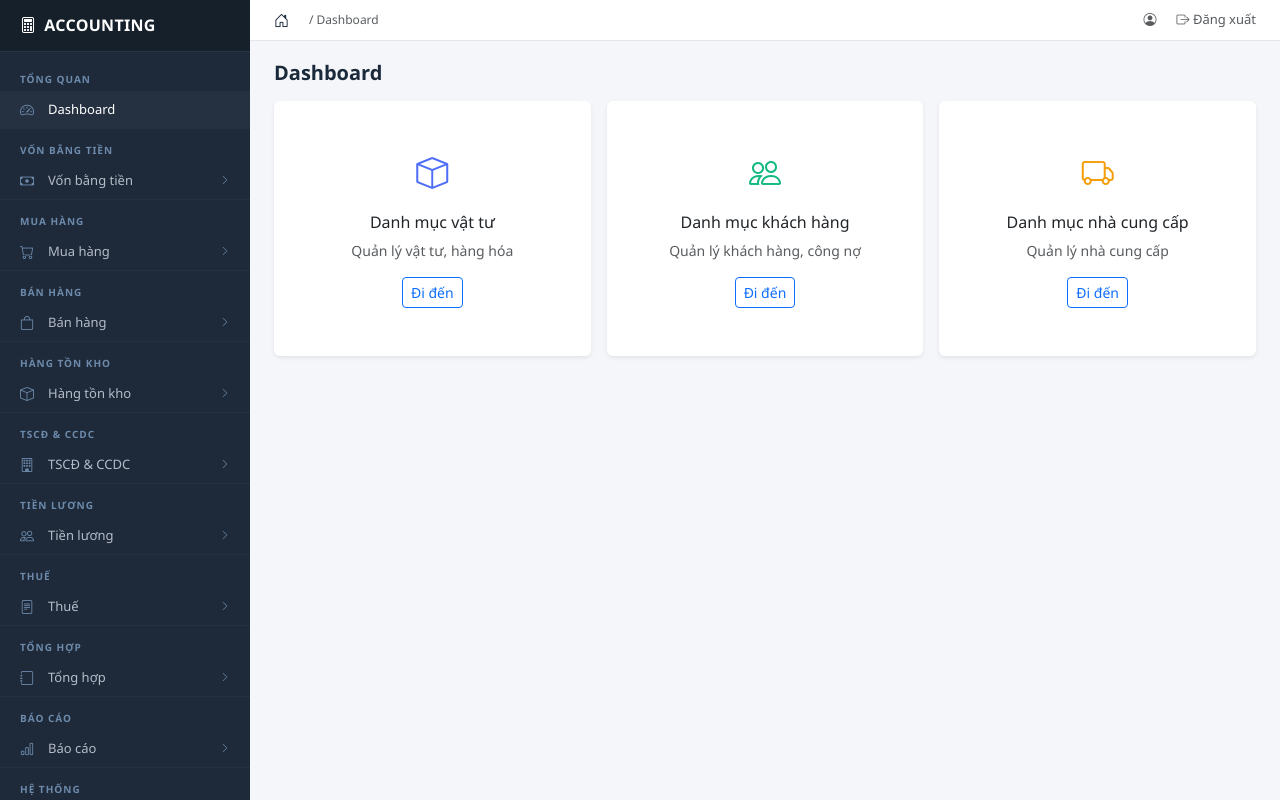
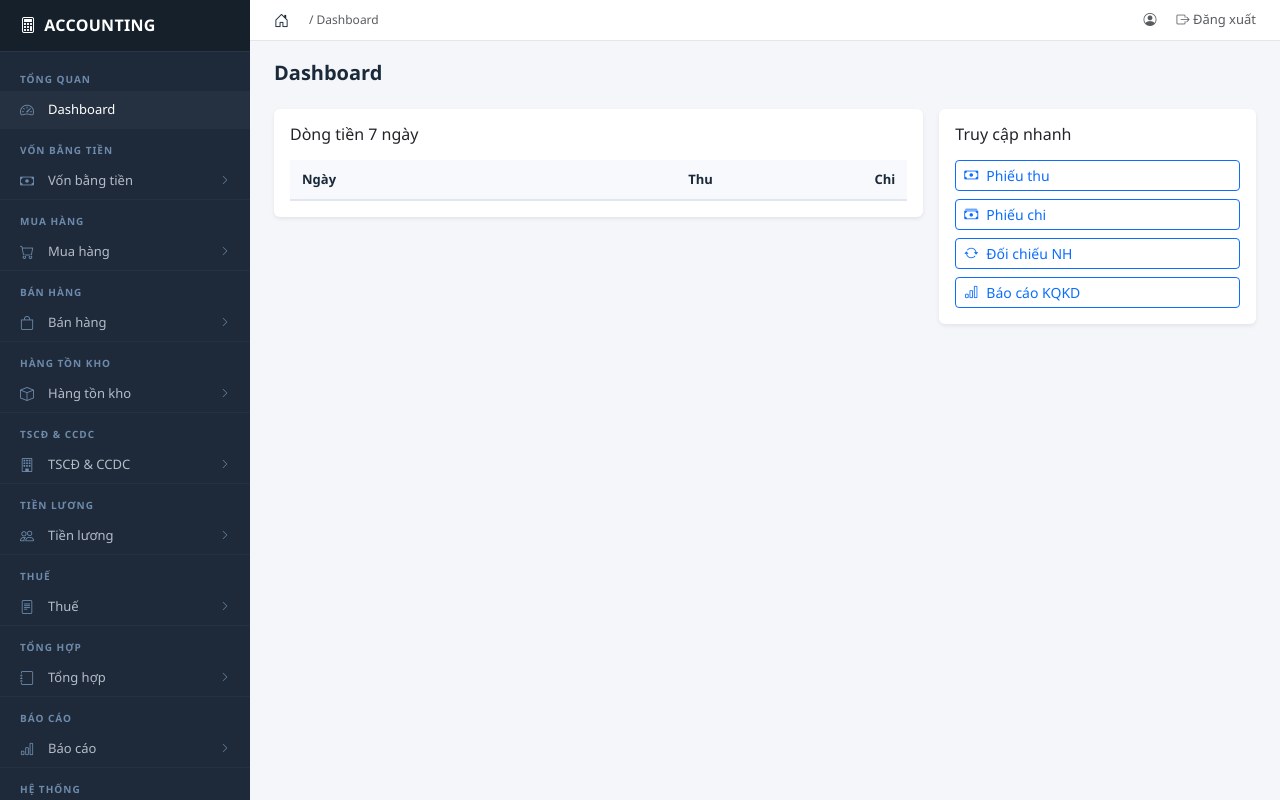
Before and after one commit to vqton/acctfirm, a PHP site: page / in a window 1280 px wide. Run offline with PHP 8.4, Linux system fonts and the light colour scheme; lists and menus that the app fills with data are empty.

Commit message:
Add P5.2 Dashboard widgets: cash KPIs, today's receipts/payments, 7-day trend
Reuses CashReportService::getKPIs() for aggregated metrics.
4 KPI cards showing cash/bank balance + today's receipts/payments.
7-day cash flow trend table. Quick-access nav buttons.

```diff
--- a/accounting-app/config/routes.php
+++ b/accounting-app/config/routes.php
@@ -386,6 +386,11 @@
         $GLOBALS['container']['cashService'], $GLOBALS['container']['accountRepository']
     ))->fcRevalue(); });
 
+    // Dashboard API
+    $router->get('/api/dashboard', function() { (new \Accounting\Interfaces\HTTP\CashReportController(
+        $GLOBALS['container']['cashReportService']
+    ))->kpis(); });
+
     // Cash Reports
     $router->get('/thu/bao-cao-von-bang-tien', function() { require __DIR__ . '/../public/views/cash_reports.php'; });
     $router->get('/api/cash-reports/position', function() { (new \Accounting\Interfaces\HTTP\CashReportController(
--- a/accounting-app/public/views/dashboard.php
+++ b/accounting-app/public/views/dashboard.php
@@ -1,41 +1,47 @@
-<?php
-$title = 'Dashboard';
-$activeMenu = 'dashboard';
-ob_start();
-?>
+<?php $title = 'Dashboard'; $activeMenu = 'dashboard'; ob_start(); ?>
 <div class="toolbar">
     <h5>Dashboard</h5>
 </div>
-<div class="row g-3">
-    <div class="col-md-4">
-        <div class="card border-0 shadow-sm">
-            <div class="card-body text-center py-5">
-                <i class="bi bi-box" style="font-size:32px;color:#4f6ef7;"></i>
-                <h6 class="mt-3">Danh mục vật tư</h6>
-                <p class="text-muted small">Quản lý vật tư, hàng hóa</p>
-                <a href="/danh-muc/vat-tu" class="btn btn-outline-primary btn-sm">Đi đến</a>
-            </div>
-        </div>
+
+<div class="row g-3 mb-4" id="kpiCards"></div>
+
+<div class="row g-3 mb-4">
+    <div class="col-md-8">
+        <div class="card border-0 shadow-sm"><div class="card-body">
+            <h6 class="mb-3">Dòng tiền 7 ngày</h6>
+            <table class="table table-sm mb-0"><thead><tr><th>Ngày</th><th class="text-end">Thu</th><th class="text-end">Chi</th></tr></thead><tbody id="trendBody"></tbody></table>
+        </div></div>
     </div>
     <div class="col-md-4">
-        <div class="card border-0 shadow-sm">
-            <div class="card-body text-center py-5">
-                <i class="bi bi-people" style="font-size:32px;color:#10b981;"></i>
-                <h6 class="mt-3">Danh mục khách hàng</h6>
-                <p class="text-muted small">Quản lý khách hàng, công nợ</p>
-                <a href="/danh-muc/khach-hang" class="btn btn-outline-primary btn-sm">Đi đến</a>
+        <div class="card border-0 shadow-sm"><div class="card-body">
+            <h6 class="mb-3">Truy cập nhanh</h6>
+            <div class="d-grid gap-2">
+                <a href="/thu/quy-tien-mat" class="btn btn-outline-primary btn-sm text-start"><i class="bi bi-cash me-2"></i>Phiếu thu</a>
+                <a href="/chi/quy-tien-mat" class="btn btn-outline-primary btn-sm text-start"><i class="bi bi-cash-stack me-2"></i>Phiếu chi</a>
+                <a href="/thu/doi-chieu-ngan-hang" class="btn btn-outline-primary btn-sm text-start"><i class="bi bi-arrow-repeat me-2"></i>Đối chiếu NH</a>
+                <a href="/bao-cao/ket-qua-kinh-doanh" class="btn btn-outline-primary btn-sm text-start"><i class="bi bi-bar-chart me-2"></i>Báo cáo KQKD</a>
             </div>
-        </div>
-    </div>
-    <div class="col-md-4">
-        <div class="card border-0 shadow-sm">
-            <div class="card-body text-center py-5">
-                <i class="bi bi-truck" style="font-size:32px;color:#f59e0b;"></i>
-                <h6 class="mt-3">Danh mục nhà cung cấp</h6>
-                <p class="text-muted small">Quản lý nhà cung cấp</p>
-                <a href="/danh-muc/nha-cung-cap" class="btn btn-outline-primary btn-sm">Đi đến</a>
-            </div>
-        </div>
+        </div></div>
     </div>
 </div>
+
+<script>
+function loadKPIs() {
+    $.get('/api/dashboard', function(d) {
+        var cards = '';
+        cards += '<div class="col-md-3"><div class="card border-0 shadow-sm p-3 text-center"><small class="text-muted">Tiền mặt (111)</small><strong class="fs-4">'+parseFloat(d.cash_balance).toLocaleString()+'</strong></div></div>';
+        cards += '<div class="col-md-3"><div class="card border-0 shadow-sm p-3 text-center"><small class="text-muted">Tiền gửi (112)</small><strong class="fs-4">'+parseFloat(d.bank_balance).toLocaleString()+'</strong></div></div>';
+        cards += '<div class="col-md-3"><div class="card border-0 shadow-sm p-3 text-center"><small class="text-muted">Thu hôm nay</small><strong class="fs-4 text-success">+'+parseFloat(d.today_receipts).toLocaleString()+'</strong></div></div>';
+        cards += '<div class="col-md-3"><div class="card border-0 shadow-sm p-3 text-center"><small class="text-muted">Chi hôm nay</small><strong class="fs-4 text-danger">-'+parseFloat(d.today_payments).toLocaleString()+'</strong></div></div>';
+        $('#kpiCards').html(cards);
+
+        var tb=$('#trendBody'); tb.empty();
+        if(d.trend.length===0){tb.append('<tr><td colspan="3" class="text-muted text-center">Không có dữ liệu</td></tr>');}
+        d.trend.forEach(function(r){
+            tb.append('<tr><td>'+esc(r.date)+'</td><td class="text-end font-monospace">'+parseFloat(r.receipts).toLocaleString()+'</td><td class="text-end font-monospace">'+parseFloat(r.payments).toLocaleString()+'</td></tr>');
+        });
+    });
+}
+$(document).ready(function(){loadKPIs();});
+</script>
 <?php $content = ob_get_clean(); require __DIR__ . '/layout.php'; ?>
--- a/accounting-app/src/Accounting/Domain/Service/CashReportService.php
+++ b/accounting-app/src/Accounting/Domain/Service/CashReportService.php
@@ -106,6 +106,44 @@
         return ['accounts' => $rows, 'total' => $total];
     }
 
+    public function getKPIs(): array
+    {
+        $cash = $this->accountRepo->findByCode('111');
+        $bank = $this->accountRepo->findByCode('112');
+        $pos = $this->getCashPosition();
+
+        // Today's cash receipts and payments
+        $stmt = $this->pdo->prepare(
+            "SELECT
+                SUM(CASE WHEN le.is_debit = 1 AND a.code = '111' THEN le.amount ELSE 0 END) as receipts,
+                SUM(CASE WHEN le.is_debit = 0 AND a.code = '111' THEN le.amount ELSE 0 END) as payments
+             FROM ledger_entries le
+             JOIN transactions t ON t.id = le.transaction_id
+             JOIN accounts a ON a.id = le.account_id
+             WHERE a.code = '111' AND DATE(t.created_at) = CURDATE()"
+        );
+        $stmt->execute();
+        $today = $stmt->fetch(\PDO::FETCH_ASSOC);
+
+        // Pending bank reconciliation sessions
+        $pendingRecon = $this->pdo->query(
+            "SELECT COUNT(*) FROM bank_reconciliation_sessions WHERE status = 'in_progress'"
+        )->fetchColumn();
+
+        // 7-day trend
+        $trend = $this->getCashFlowTrend(7);
+
+        return [
+            'cash_balance' => $pos['cash_balance'],
+            'bank_balance' => $pos['bank_balance'],
+            'total_cash_bank' => $pos['total'],
+            'today_receipts' => (float)($today['receipts'] ?? 0),
+            'today_payments' => (float)($today['payments'] ?? 0),
+            'pending_recon_count' => (int)$pendingRecon,
+            'trend' => $trend,
+        ];
+    }
+
     public function getCashFlowTrend(int $days = 7): array
     {
         $to = date('Y-m-d');
--- a/accounting-app/src/Accounting/Interfaces/HTTP/CashReportController.php
+++ b/accounting-app/src/Accounting/Interfaces/HTTP/CashReportController.php
@@ -11,6 +11,11 @@
     public function __construct(CashReportService $report)
     {
         $this->report = $report;
+    }
+
+    public function kpis(): void
+    {
+        Helpers::jsonOk($this->report->getKPIs());
     }
 
     public function position(): void
```
